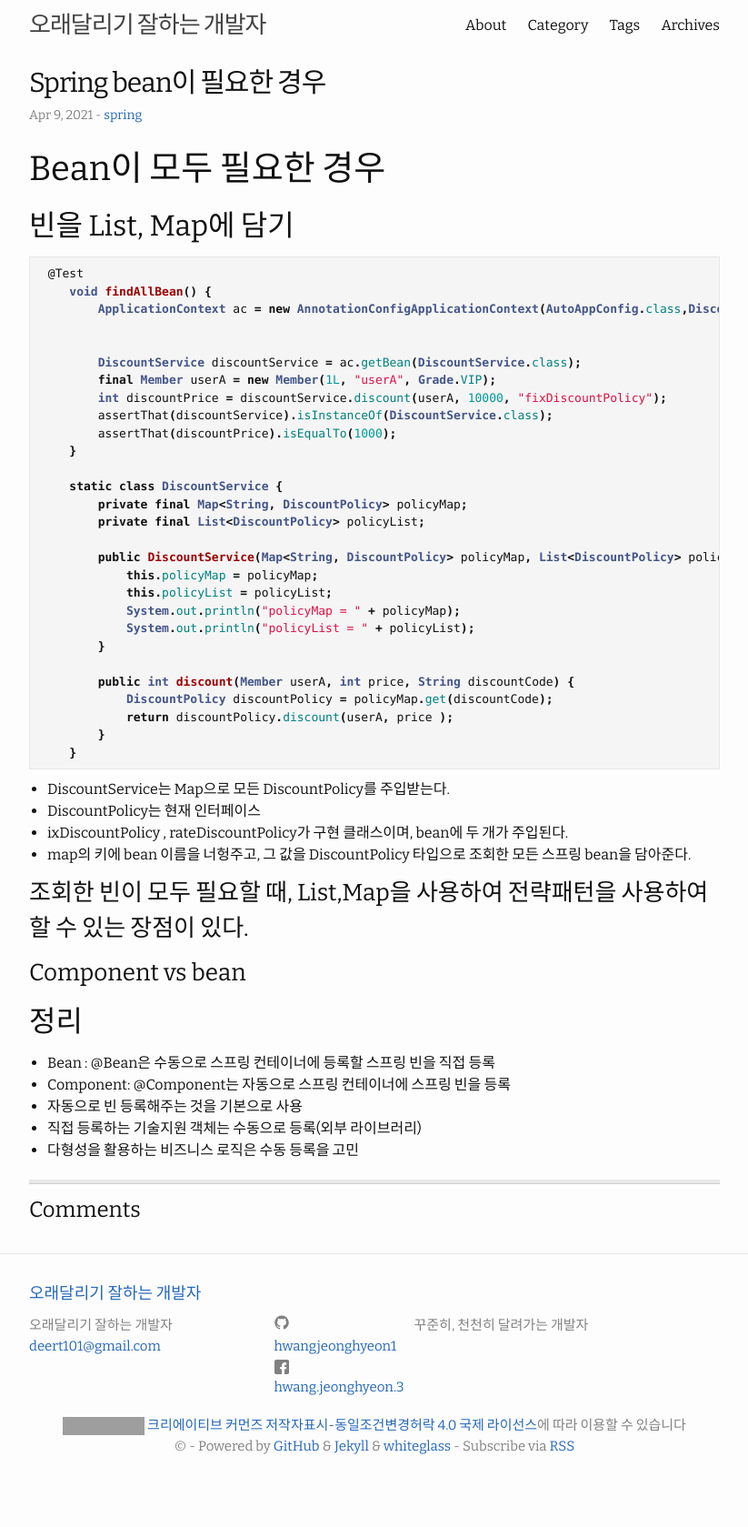
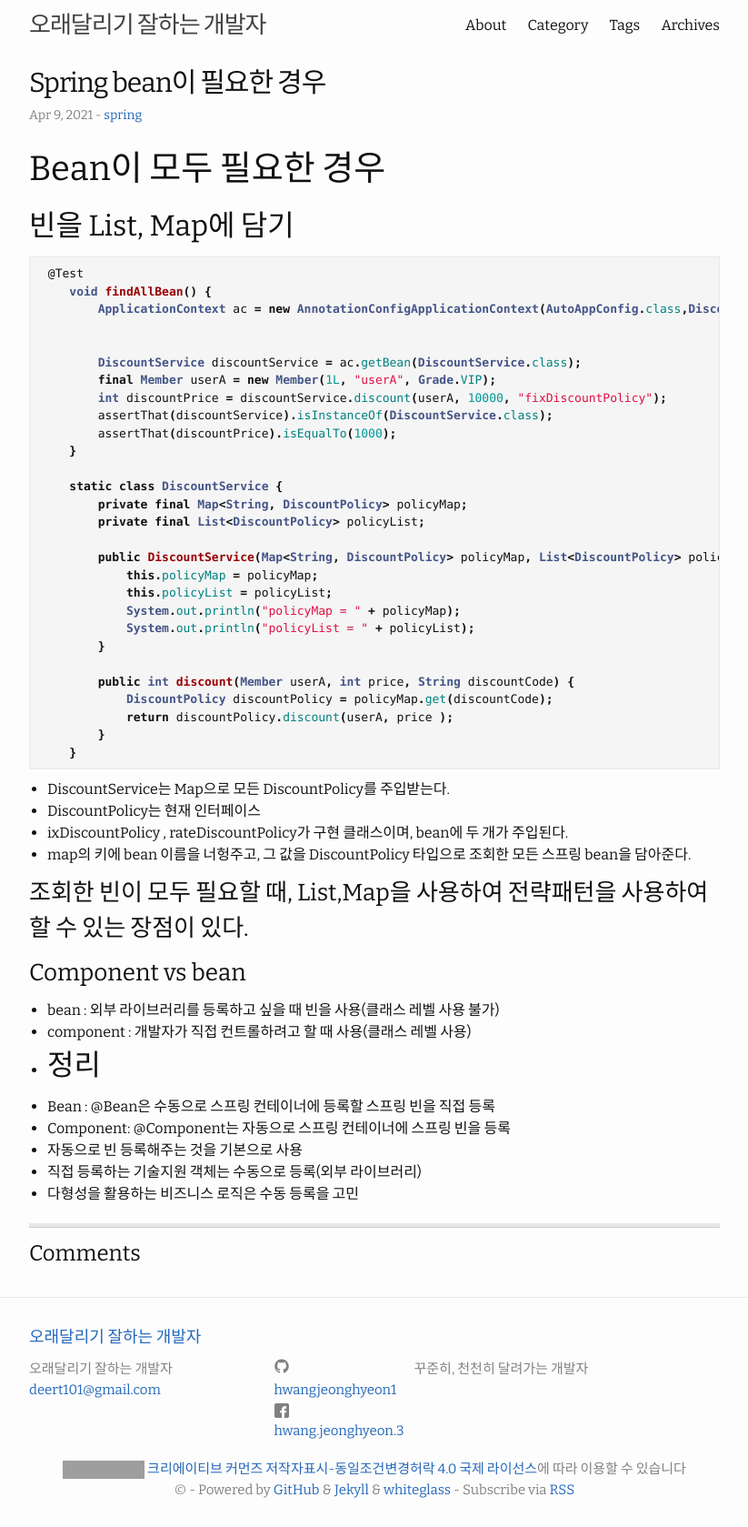
Before and after one commit to HWANGJEONGHYEON1/HWANGJEONGHYEON1.github.io, a Jekyll site: the page built from _posts/2021-04-09-Spring bean.md, in a window 1280 px wide. Shown: the whole page at 91% size, without its empty margins (228-1051 px from the left). Built offline with Jekyll 4.4.1, drawn with Linux system fonts in a browser that asks for light colours; comment, search, counter and statistics services are not loaded; before the commit the page ends 1631 px from its top, so only the background shows below that; grey boxes are pictures that could not be loaded.

Commit message:
Update 2021-04-09-Spring bean.md

```diff
--- a/_posts/2021-04-09-Spring bean.md
+++ b/_posts/2021-04-09-Spring bean.md
@@ -47,7 +47,9 @@ categories: spring
 ### 조회한 빈이 모두 필요할 때, List,Map을 사용하여 전략패턴을 사용하여 할 수 있는 장점이 있다.
 
 ### Component vs bean
-
+- bean : 외부 라이브러리를 등록하고 싶을 때 빈을 사용(클래스 레벨 사용 불가)
+- component : 개발자가 직접 컨트롤하려고 할 때 사용(클래스 레벨 사용)
+-
 ## 정리
 - Bean : @Bean은 수동으로 스프링 컨테이너에 등록할 스프링 빈을 직접 등록
 - Component: @Component는 자동으로 스프링 컨테이너에 스프링 빈을 등록
```
